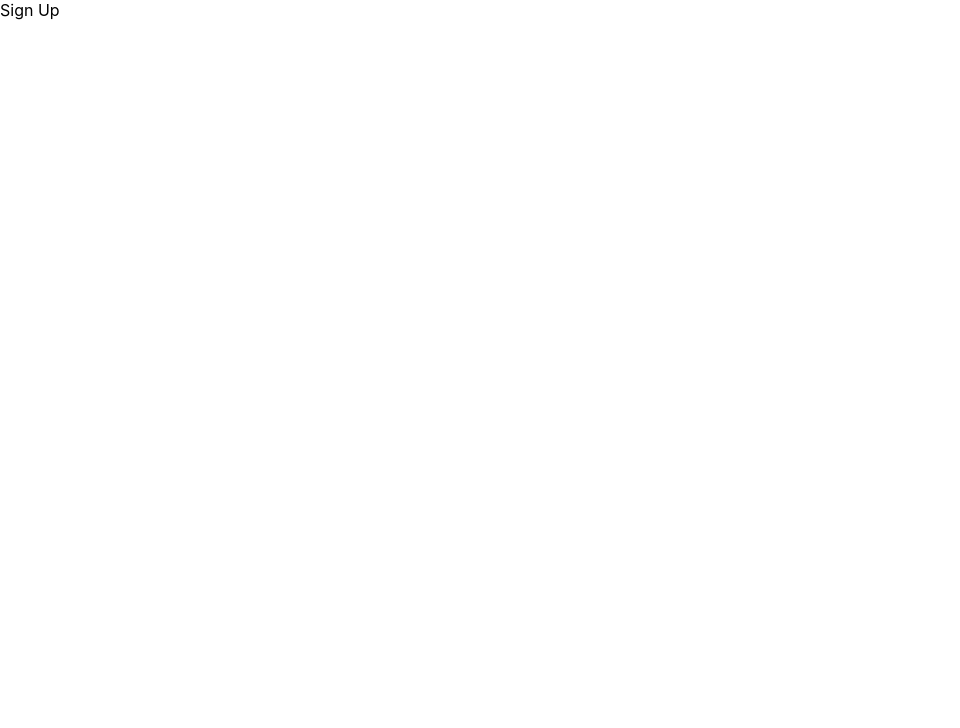
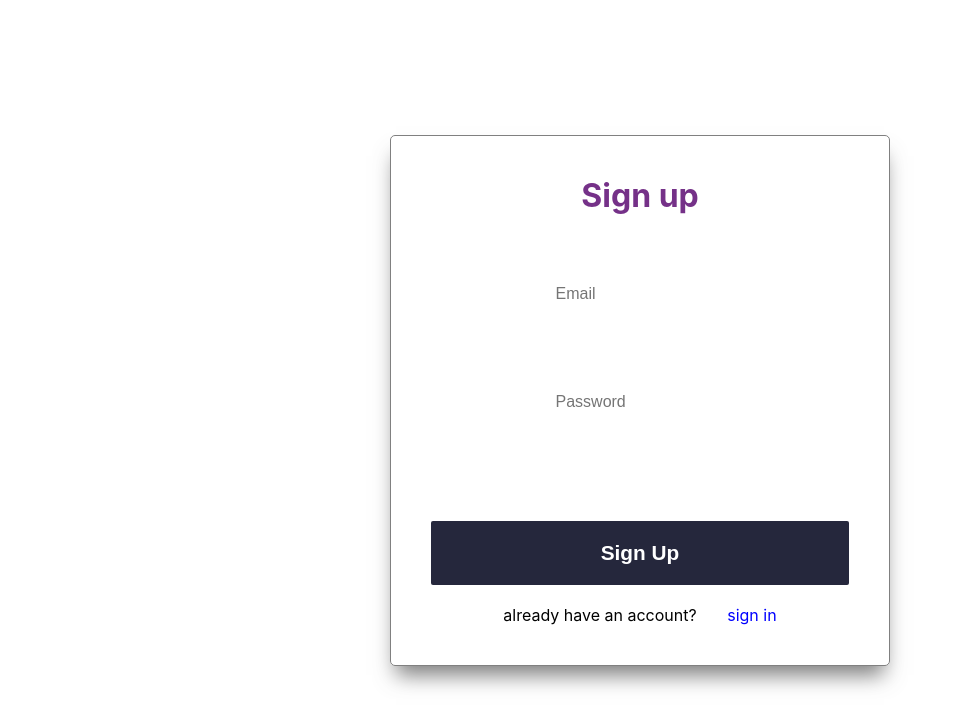
Before and after one commit to brionnedavis724/todoRedo, a React (Create React App) app: page /signup in a window 1280 px wide. Before the commit this address had no page. Shown: the top 728 px of the page, without its empty margins (0-960 px from the left). Built offline with nearby package versions, Linux system fonts and the light colour scheme.

Commit message:
ADD: add files

```diff
--- a/src/App.css
+++ b/src/App.css
@@ -6,7 +6,7 @@
 
 .Dashboard {
   width: 100%;
-  height: 100%;
+  height: 100vh;
   background-color: hsl(235, 21%, 11%);
   background-image: url("/public/images/bg-desktop-dark.jpg");
   background-repeat: no-repeat;
--- a/src/pages/Dashboard.js
+++ b/src/pages/Dashboard.js
@@ -2,7 +2,7 @@ import React from 'react'
 import { TaskInput } from '../components/TaskInput';
 import { TaskList } from '../components/TaskList';
 import { useState, useEffect } from 'react'
-import { onSnapshot, collection, doc } from 'firebase/firestore'
+import { onSnapshot, collection } from 'firebase/firestore'
 import db from '../utils/firebase'
 
 export const Dashboard = () => {
--- a/src/pages/SignIn.js
+++ b/src/pages/SignIn.js
@@ -1,7 +1,11 @@
-import React from 'react'
+import React, { useRef } from 'react'
 import { Login } from '../components/Login' // import component into the Signup page
 
 export const SignIn = () => {
+
+    const emailRef = useRef()
+    const passwordRef = useRef()
+
   return (
     <div>
         {/* display the component(s) imported above */}
@@ -11,6 +15,8 @@ export const SignIn = () => {
            headerStatement = "need an account?"
            link = "sign up"
            href = "/signup"
+           emailInput = {emailRef}
+           passwordInput = {passwordRef}
         />
     </div>
   )
--- a/src/pages/SignUp.js
+++ b/src/pages/SignUp.js
@@ -1,7 +1,37 @@
-import React from 'react'
+import React, { useRef } from 'react'
+import { Login } from '../components/Login' // import component into the Signup page
+import { createUserWithEmailAndPassword } from 'firebase/auth'
+import { auth } from '../utils/firebase'
 
 export const SignUp = () => {
+    // console.log(useRef()) // useRef grabs a "reference" of whatever gets placed in the paren
+    const emailRef = useRef()
+    const passwordRef = useRef()
+
+    const register = async () => {
+        try {
+            await createUserWithEmailAndPassword(auth, emailRef.current.value, passwordRef.current.value)
+            window.location = "/dashboard"
+        }
+
+        catch(error) {
+            alert(error.message)
+        }
+
+    }
   return (
-    <div>Sign Up</div>
+    <div>
+        {/* display the component(s) imported above */}
+        <Login
+            title = "Sign up"
+            button = " Sign Up"
+            headerStatement = "already have an account?"
+            link = "sign in"
+            href = "/"
+            emailInput = {emailRef}
+            passwordInput = {passwordRef}
+            btnfunction = {register}
+        />
+    </div>
   )
 }
--- a/src/utils/firebase.js
+++ b/src/utils/firebase.js
@@ -4,6 +4,7 @@ import { initializeApp } from "firebase/app";
 import { getFirestore } from 'firebase/firestore';
 // TODO: Add SDKs for Firebase products that you want to use
 // https://firebase.google.com/docs/web/setup#available-libraries
+import { getAuth } from 'firebase/auth'
 
 // Your web app's Firebase configuration
 const firebaseConfig = {
@@ -20,4 +21,5 @@ const firebaseConfig = {
 const app = initializeApp(firebaseConfig) // initialize our app with firebase information; store it in variable "app"
 const db = getFirestore() // whatever we have in Firestore, save it in variable "db"
 
+export const auth = getAuth(app)
 export default db;
```
